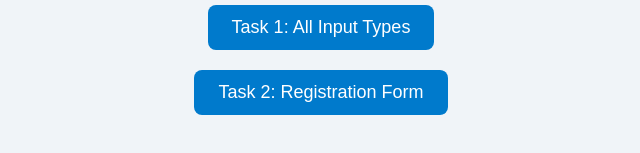
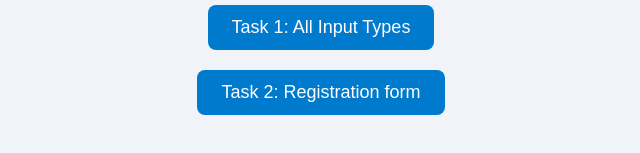
Before and after one commit to farjana8179/forms, a plain HTML site: page index.html in a window 1280 px wide. Shown: the part 169-322 px from the top of the page, 319-959 px from the left. Drawn offline with Linux system fonts and the light colour scheme.

Commit message:
Update index.html

```diff
--- a/index.html
+++ b/index.html
@@ -39,6 +39,6 @@
 <body>
     <h1>Forms</h1>
     <a href="All  inputs types.html">Task 1: All Input Types</a><br>
-    <a href="Registeration form.html">Task 2: Registration Form</a>
+    <a href="Registeration form.html">Task 2: Registration form</a>
 </body>
 </html>
```
